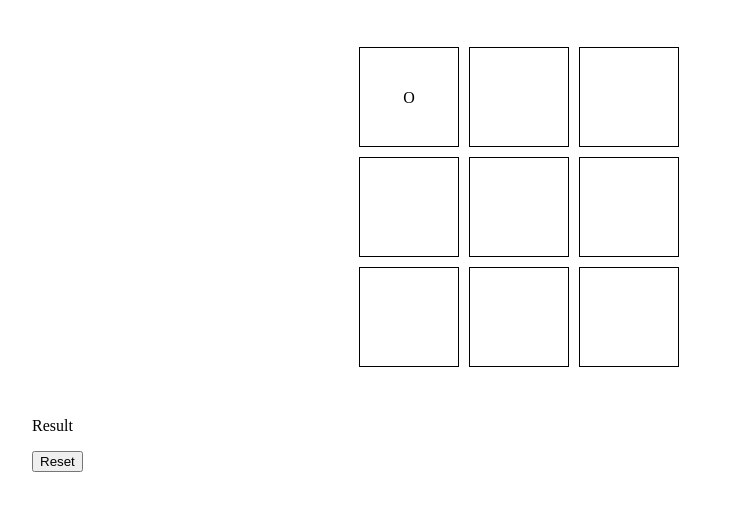
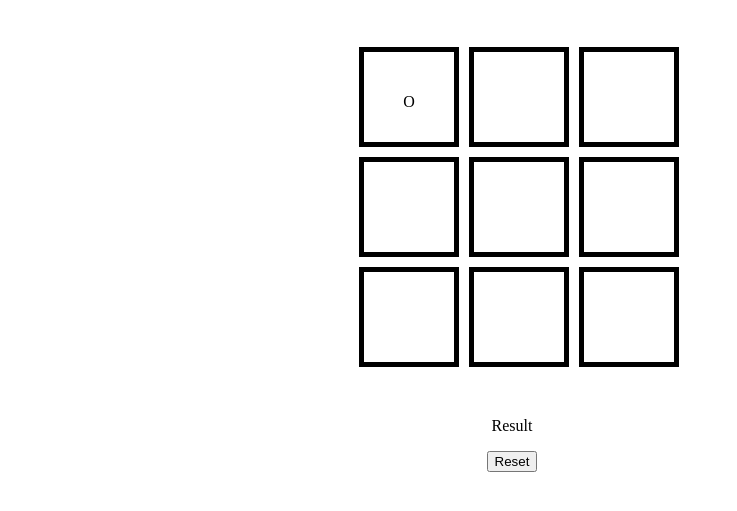
Before and after one commit to aibate/tic-tac-toe, a plain HTML site: page index.html in a window 1280 px wide. Both pictures are taken after a click on the element 537 px from the left and 231 px from the top of the page. Shown: the part 135-646 px from the top of the page, without its empty margins (128-865 px from the left). Drawn offline with Linux system fonts and the light colour scheme.

Commit message:
coming soon

```diff
--- a/css/style.css
+++ b/css/style.css
@@ -21,8 +21,11 @@ header{
 .box {
     width: 100px;
     height: 100px;
-    border: 1px solid black;
+    border: 5px solid black;
     line-height: 100px;
     size: 50px;
     text-align: center;
 }
+footer {
+    text-align: center;
+}
--- a/js/tictactoe.js
+++ b/js/tictactoe.js
@@ -1,10 +1,22 @@
 $(document).ready(function (){
-
-
     /// always start with "O" then "X"
     const player1 = "O";
     const player2 = "X";
-    ///// turn 1 3 5 then player1 ||| 2 4 6 is player2 turn
+
+    const $sq1 = $('#sq1')
+    const $sq2 = $('#sq2')
+    const $sq3 = $('#sq3')
+    const $sq4 = $('#sq4')
+    const $sq5 = $('#sq5')
+    const $sq6 = $('#sq6')
+    const $sq7 = $('#sq7')
+    const $sq8 = $('#sq8')
+    const $sq9 = $('#sq9')
+
+    // console.log($sq1);
+    // console.log(($sq1).text());
+    // console.log($('#sq1').text);
+    ///// turn 1 3 5 then player1 ||| 2 4 6 are player2 turn
 
     let countTurn = 1;
     const player1Turn = function(){ ///this function will find player1 turn or not
@@ -15,49 +27,66 @@ $(document).ready(function (){
         }            // let countTurn = countTurn % 2;
                      // return countTurn == 1;
     }
+    const judgeGame = function(){
+        // if($(this).text() !== ""){
+            if($sq1.text() === 'O' && $sq2.text() === 'O' && $sq3.text() === 'O' ||
+               $sq4.text() === 'O' && $sq5.text() === 'O' && $sq6.text() === 'O' ||
+               $sq7.text() === 'O' && $sq8.text() === 'O' && $sq9.text() === 'O' ||
+               $sq1.text() === 'O' && $sq4.text() === 'O' && $sq7.text() === 'O' ||
+               $sq2.text() === 'O' && $sq5.text() === 'O' && $sq8.text() === 'O' ||
+               $sq3.text() === 'O' && $sq6.text() === 'O' && $sq9.text() === 'O' ||
+               $sq1.text() === 'O' && $sq5.text() === 'O' && $sq9.text() === 'O' ||
+               $sq7.text() === 'O' && $sq5.text() === 'O' && $sq3.text() === 'O' )
+               {
+                $("#result").text(' Player 1 : O is the winner');
+                return true;
+            }else if( $sq1.text() === 'X' && $sq2.text() === 'X' && $sq3.text() === 'X' ||
+                      $sq4.text() === 'X' && $sq5.text() === 'X' && $sq6.text() === 'X' ||
+                      $sq7.text() === 'X' && $sq8.text() === 'X' && $sq9.text() === 'X' ||
+                      $sq1.text() === 'X' && $sq4.text() === 'X' && $sq7.text() === 'X' ||
+                      $sq2.text() === 'X' && $sq5.text() === 'X' && $sq8.text() === 'X' ||
+                      $sq3.text() === 'X' && $sq6.text() === 'X' && $sq9.text() === 'X' ||
+                      $sq1.text() === 'X' && $sq5.text() === 'X' && $sq9.text() === 'X' ||
+                      $sq7.text() === 'X' && $sq5.text() === 'X' && $sq3.text() === 'X' )
+                      {
+                $("#result").text("player 2 : X is the winner");
+                return true;
+            }else if(countTurn === 9){
+                $("#result").text("Draw game");
+            }
+        // }
+    }
 
 
 
 
     $('.box').on('click', function(){
         if($(this).text() !== ""){
+            // console.log($(this).text());
+            // console.log($(this));
             return;
         }
-        // // add if statement which $(this).text which is $(.box) has text already then return nothing
-    //    let currentSq = this
-       console.log($(this).text());
+        if(judgeGame() === true){
+            return;
+        }
         if(player1Turn()){
             $(this).text(player1);
+
         }else{
             $(this).text(player2);
+
         }
+        console.log(countTurn);
+        judgeGame();
         countTurn = countTurn + 1
 
 
     })
 
-
-
-
-    ///css selector with Jquery
-    const $sq1 = $('#sq1')
-    const $sq2 = $('#sq2')
-    const $sq3 = $('#sq3')
-    const $sq4 = $('#sq4')
-    const $sq5 = $('#sq5')
-    const $sq6 = $('#sq6')
-    const $sq7 = $('#sq7')
-    const $sq8 = $('#sq8')
-    const $sq9 = $('#sq9')
-
-////first click happen X is located and
-
-
-////
-
-
-
-
-
-
-});
+    $('button').on('click', function(){
+        $('.box').text('');
+        $("#result").text("");
+        countTurn =1
+    })
+}
+);
```
Lines whose indentation alone changed are shown as unchanged.
